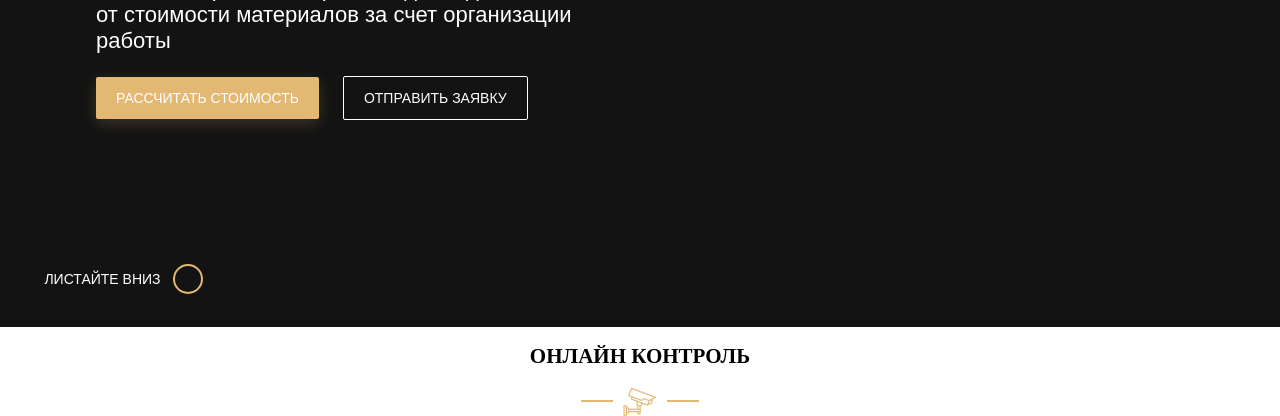
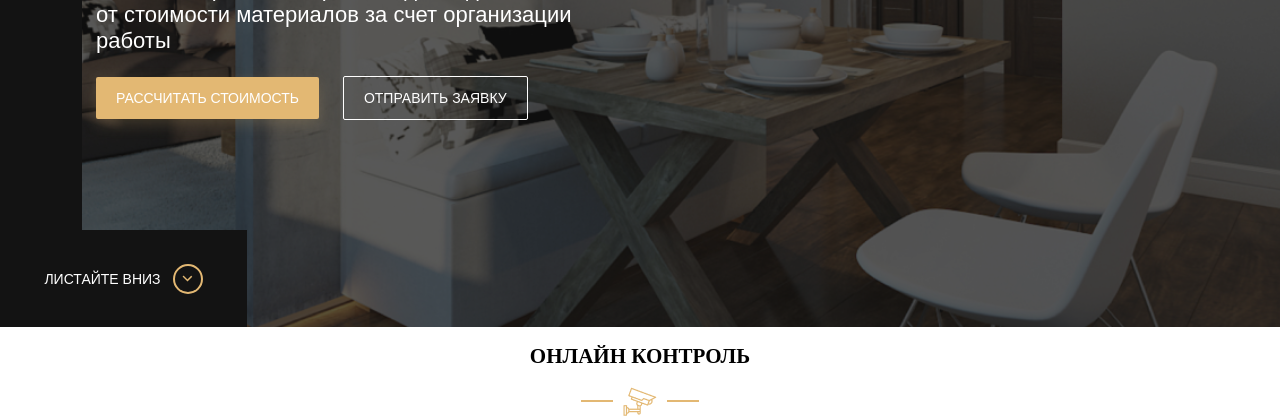
Before and after one commit to VeryBaguette/Coursee, a website: page index.html in a window 1280 px wide. Shown: the part 473-889 px from the top of the page. Drawn offline with Linux system fonts and the light colour scheme; the site is published under a folder, as on GitHub Pages, so addresses that start at the root find nothing; files whose address does not match are found by name.

Commit message:
Last attempt

```diff
--- a/css/style.css
+++ b/css/style.css
@@ -357,7 +357,7 @@ body {
   display: flex;
   flex-direction: column;
   justify-content: center;
-  background: #131313 url("/img/herobg.jpg") no-repeat center/cover;
+  background: #131313 url("./../img/herobg.jpg") no-repeat center/cover;
   height: 100vh;
   color: #ffffff;
   padding-top: 100px;
@@ -405,7 +405,7 @@ body {
 }
 .hero__scroll-down::after {
   content: "";
-  background: url("/img/arrowdown.png") no-repeat center;
+  background: url("./../img/arrowdown.png") no-repeat center;
   width: 30px;
   height: 30px;
   border: #E3B873 2px solid;
```
Also changed, not shown: 1 other file.
